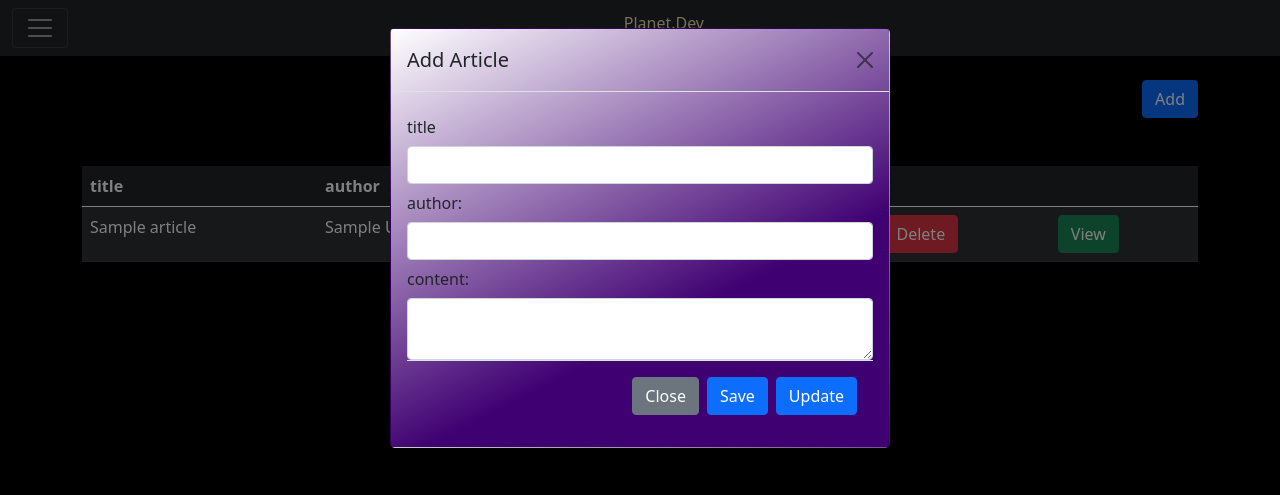
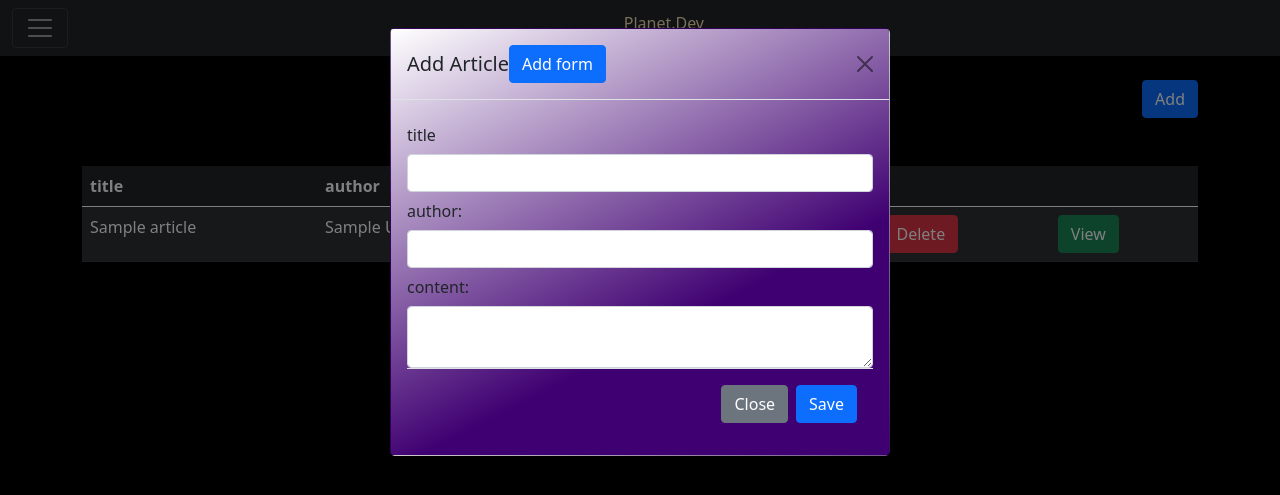
Before and after one commit to HamzaHarrass/Planet-DEV, a PHP site: page /dashboard.php in a window 1280 px wide, after a click on "Add". Shown: the top 495 px of the page. Run offline with PHP 8.4, Linux system fonts and the light colour scheme; the visitor is signed in with stand-in values (Sample User, id 1); tables that the repository leaves empty hold one stand-in row (values such as "Sample post").

Commit message:
ajouter un alear pour afficher message de confirmation

```diff
--- a/dashboard.php
+++ b/dashboard.php
@@ -38,9 +38,10 @@ if(!isset($_SESSION["id"])){
 
 <!-- <div><a href="logout.php" class="btn btn-danger">Logout</a></div> -->
 <div class="container float mt-4 text-end">
-    <a id="show-button"  data-bs-toggle="modal" data-bs-target="#Modal" class="btn btn-primary"><i class="bi bi-folder-plus"></i>Add</a>
-    </div>
+  <a id="show-button" onClick="hideBtnEdit()"  data-bs-toggle="modal" data-bs-target="#Modal" class="btn btn-primary"><i class="bi bi-folder-plus"></i>Add</a>
+</div>
 
+<div id="alert" class="m-5"></div>
 
 <div class="container float mt-5">
 <table class="table table-striped table-dark mx-auto ">
@@ -62,8 +63,8 @@ if(!isset($_SESSION["id"])){
         echo "<td>".$row["name"]."</td>";
         echo "<td>".$row["author"]."</td>";
         echo "<td>".$row["content"]."</td>";
-        echo "<td><a id=".$row["id"]." onClick='edit(this);hidden()' data-bs-toggle='modal' data-bs-target='#Modal' class=' btn btn-primary'>Edit</a></td>";
-        echo "<td><button id=".$row["id"]." name='delete_btn' class='btn btn-danger'>Delete</button></td>";
+        echo "<td><a id=".$row["id"]." onClick='edit(this)' data-bs-toggle='modal' data-bs-target='#Modal' class=' btn btn-primary'>Edit</a></td>";
+        echo "<td><button id=".$row["id"]." name='delete_btn' onClick='remove(this)' class='btn btn-danger'>Delete</button></td>";
         echo "<td><a 'id=".$row["id"]."' class='btn btn-success'>View</a></td>";
         echo "</tr>";
     }
@@ -78,28 +79,29 @@ if(!isset($_SESSION["id"])){
     <div id="StyleModal" class="modal-content">
       <div class="modal-header">
         <h1 class="modal-title fs-5" id="exampleModalLabel">Add Article</h1>
+        <button type="submit" class="btn btn-primary" onClick="multiAdd()">Add form</button>
         <button type="button" class="btn-close" data-bs-dismiss="modal" aria-label="Close"></button>
       </div>
-      <div class="modal-body">
-        <form action="config/articleService.php" method="post">
+      <div id="multiArticle" class="modal-body">
+        <form id="form" action="config/articleService.php" method="post">
             <div>
-                <input type="hidden" name="id" id="id" >
+                <input type="hidden" name="id_1" id="id_1" value="" >
             </div>
           <div class="form-group ">
             <label for="title" class="col-form-label">title</label>
-            <input type="text" class="form-control" name="title" id="title">
+            <input type="text" class="form-control" name="title_1" id="title_1">
           </div>
             <div class="form-group">
                 <label for="author" class="col-form-label">author:</label>
-                <input type="text" class="form-control" name="author" id="author">
+                <input type="text" class="form-control" name="author_1" id="author_1">
         </div>
             <div class="form-group">
                 <label for="content" class="col-form-label">content:</label>
-                <textarea class="form-control" name="content" id="content"></textarea>
+                <textarea class="form-control" name="content_1" id="content_1"></textarea>
             </div>
              <div class="modal-footer">
-            <button type="submit" class="btn btn-secondary" data-bs-dismiss="modal">Close</button>
-            <button type="submit" name="create_btn" class="btn btn-primary" id="save_user">Save </button>
+            <button type="button" class="btn btn-secondary" data-bs-dismiss="modal">Close</button>
+            <button type="submit" name="create_btn"class="btn btn-primary" id="save_user">Save </button>
             <button type="submit" name="update_btn" class="btn btn-primary" id="update_user">Update </button>
             </div>
         </div>
--- a/index.php
+++ b/index.php
@@ -96,7 +96,7 @@
     </section>
 
 
-      <script src="https://cdn.jsdelivr.net/npm/bootstrap@5.0.2/dist/js/bootstrap.bundle.min.js" integrity="sha384-MrcW6ZMFYlzcLA8Nl+NtUVF0sA7MsXsP1UyJoMp4YLEuNSfAP+JcXn/tWtIaxVXM" crossorigin="anonymous"></scrip>
+      <script src="https://cdn.jsdelivr.net/npm/bootstrap@5.0.2/dist/js/bootstrap.bundle.min.js" integrity="sha384-MrcW6ZMFYlzcLA8Nl+NtUVF0sA7MsXsP1UyJoMp4YLEuNSfAP+JcXn/tWtIaxVXM" crossorigin="anonymous"></script>
       <script src="https://cdn.jsdelivr.net/npm/@popperjs/core@2.9.2/dist/umd/popper.min.js" integrity="sha384-IQsoLXl5PILFhosVNubq5LC7Qb9DXgDA9i+tQ8Zj3iwWAwPtgFTxbJ8NT4GN1R8p" crossorigin="anonymous"></script>
       <script src="https://cdn.jsdelivr.net/npm/bootstrap@5.0.2/dist/js/bootstrap.min.js" integrity="sha384-cVKIPhGWiC2Al4u+LWgxfKTRIcfu0JTxR+EQDz/bgldoEyl4H0zUF0QKbrJ0EcQF" crossorigin="anonymous"></script>
 </body>
```
